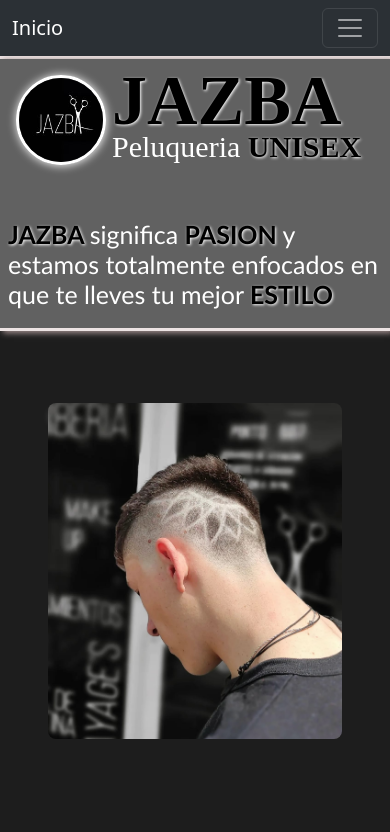
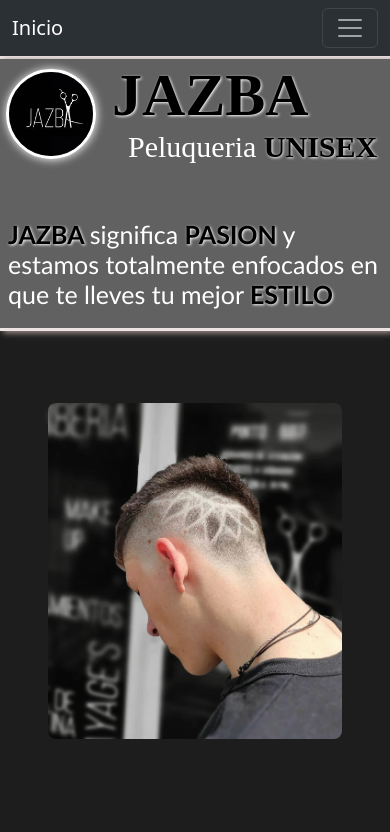
Before and after one commit to CarpinchoRecu/PF_Costanzo, a website: page index.html in a window 390 px wide. Shown: the top 832 px of the page. Drawn offline with nearby package versions, Linux system fonts and the light colour scheme.

Commit message:
arreglo de position en mobile

```diff
--- a/scss/normalize/mediaqueris/mobile.scss
+++ b/scss/normalize/mediaqueris/mobile.scss
@@ -46,7 +46,7 @@
     $size-txt-2: 20px;
     $size-txt-3: 25px;
     $size-txt-4: 30px;
-    $size-txt-5: 70px;
+    $size-txt-5: 60px;
     $size-txt-6: 20px;
 
     .size-txt-1 {
@@ -106,13 +106,13 @@
         .position-subtitle {
             position: absolute;
             top: 4.4rem;
-            left: 7rem;
+            left: 8rem;
         }
 
         .position-logo {
             position: absolute;
-            top: 1rem;
-            left: 1rem;
+            top: 0.6rem;
+            left: 0.4rem;
         }
 
         .position-p {
```
Also changed, not shown: css/style.css.
